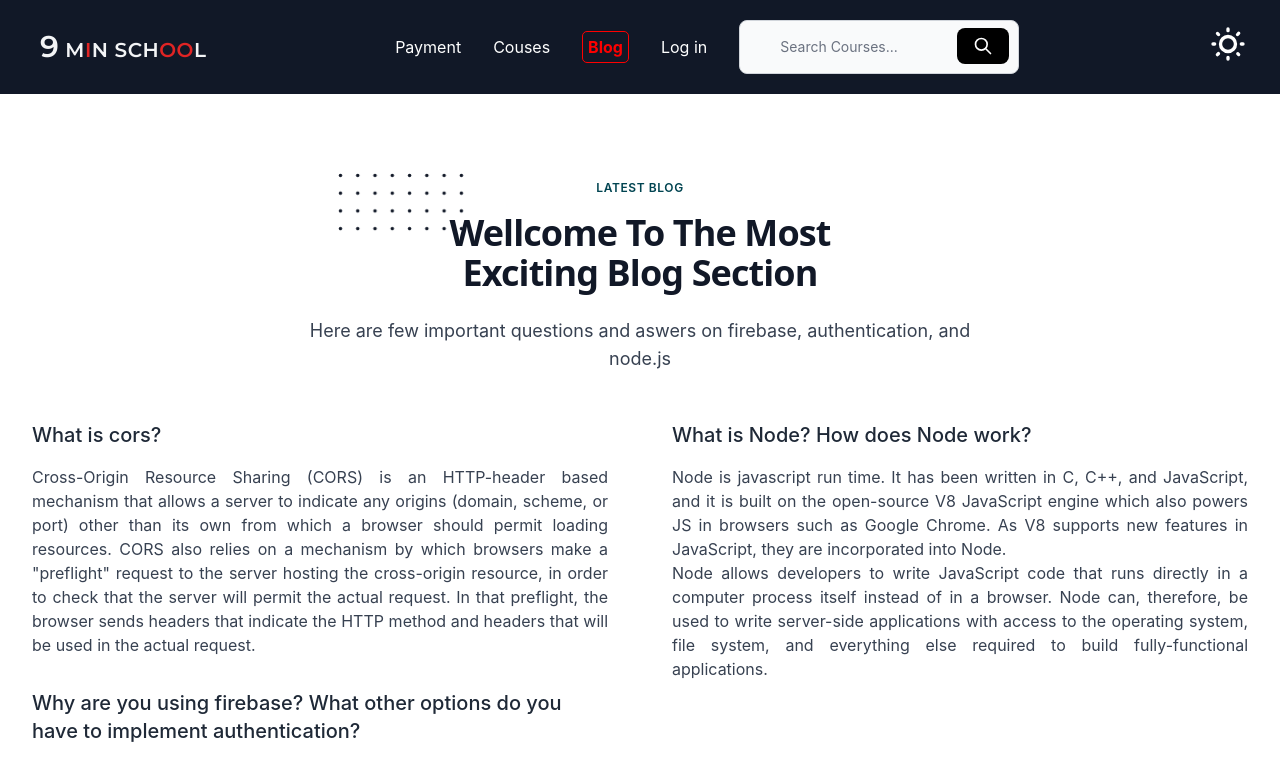
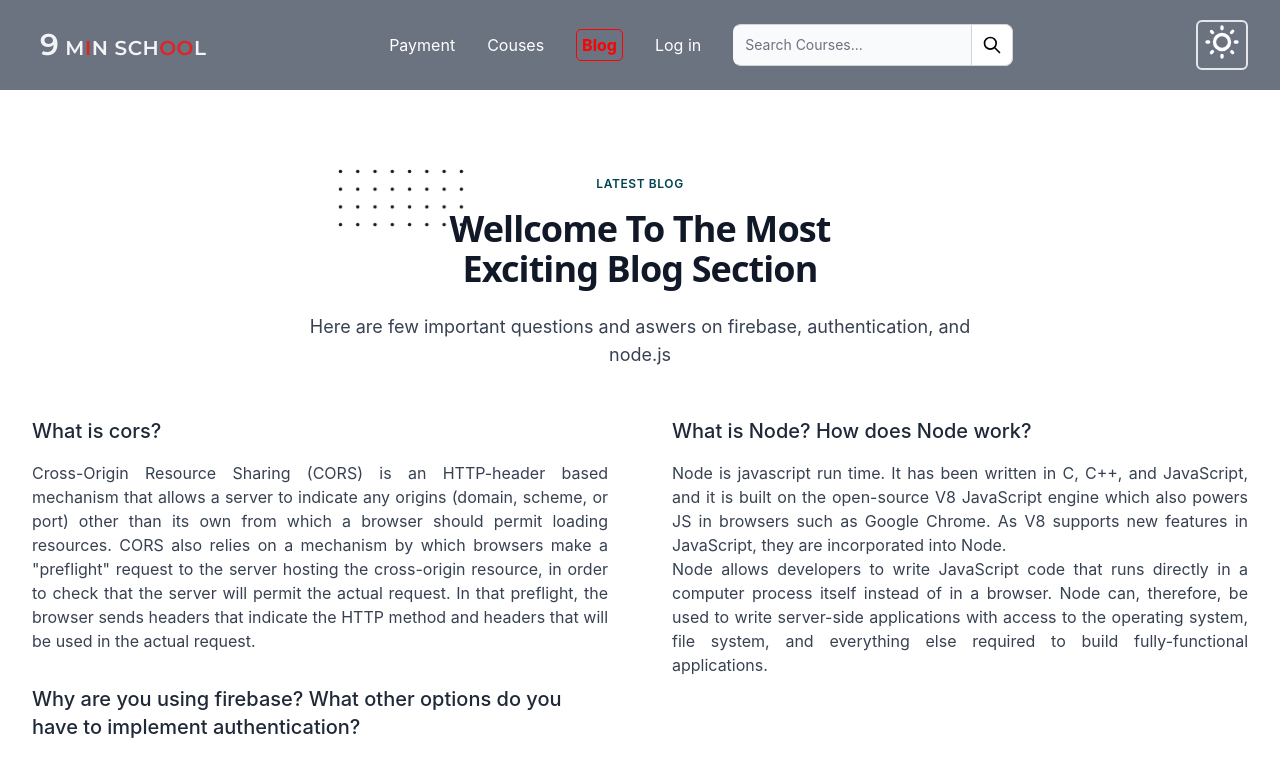
Before and after one commit to Shihab-Sabbir/9-MIN-SCHOOL-Client-Site, a React (Create React App) app: page /blog in a window 1280 px wide. Shown: the top 760 px of the page. Built offline with nearby package versions, Linux system fonts and the light colour scheme; no server answers; a web font is replaced by a local one.

Commit message:
dark mode modify

```diff
--- a/src/component/Destinations/Destinations.jsx
+++ b/src/component/Destinations/Destinations.jsx
@@ -10,11 +10,11 @@ function Destinations() {
 
     // const destinations = useLoaderData();
     useEffect(() => {
-        fetch(`http://localhost:5000/courses/${page}`).then(res => res.json()).then(data => setLocations(data)).catch(err => console.log(err));
+        fetch(`https://9-min-school.vercel.app/courses/${page}`).then(res => res.json()).then(data => setLocations(data)).catch(err => console.log(err));
     }, [page]);
 
     useEffect(() => {
-        fetch(`http://localhost:5000/courses`).then(res => res.json()).then(data => setAllCourse(data)).catch(err => console.log(err));
+        fetch(`https://9-min-school.vercel.app/courses`).then(res => res.json()).then(data => setAllCourse(data)).catch(err => console.log(err));
     }, []);
 
     const { pages, data, start, end } = locations;
@@ -41,7 +41,7 @@ function Destinations() {
     }
 
     return (
-        <div className={isMenuOpen ? 'pt-[250px]' : ''}>
+        <div className={isMenuOpen ? 'pt-[350px]' : ''}>
             <div className='lg:flex-row flex-col flex'>
                 <div className='flex flex-col justify-start items-center px-4 pt-2 min-h-screen'>
                     <p className='text-gray-400 pb-5 '>Showing courses {start} to {end - 1} out of {pages}</p>
--- a/src/component/Header/Header.jsx
+++ b/src/component/Header/Header.jsx
@@ -1,4 +1,3 @@
-import { Avatar } from 'flowbite-react';
 import React, { useContext, useEffect, useState } from 'react'
 import { NavLink, useNavigate } from 'react-router-dom';
 import { AuthContext } from '../../UserContext/UserContext';
@@ -27,7 +26,7 @@ function Header({ setSearch, toggle }) {
         }
     }, [])
     return (
-        <div className={(window.location.pathname !== '/') ? 'bg-gray-900 z-[200] min-h-fit' : 'bg-gray-900 z-[200] min-h-fit absolute min-w-full bg-opacity-0'}>
+        <div className={(window.location.pathname !== '/') ? 'dark:bg-gray-900 bg-gray-500 z-[200] min-h-fit' : ' bg-transparent dark:bg-transparent min-h-fit absolute min-w-full bg-opacity-0'}>
             <div className="px-4 py-5 mx-auto sm:max-w-xl md:max-w-full lg:max-w-screen-xl md:px-24 lg:px-8">
                 <div className="relative flex items-center justify-between">
                     <NavLink
@@ -75,13 +74,25 @@ function Header({ setSearch, toggle }) {
                             </NavLink>
                         </li>
                         <li>
-                            <form className="relative min-w-[280px]" onSubmit={handleSearchInput}>
+                            {/* <form className="relative min-w-[280px]" onSubmit={handleSearchInput}>
                                 <input type="search" id="default-search"
                                     name='search'
-                                    className="block p-4 pl-10 w-full text-sm text-gray-900 bg-gray-50 rounded-lg border border-gray-300 focus:ring-blue-500 focus:border-blue-500 dark:bg-gray-700 dark:border-gray-600 dark:placeholder-gray-400 dark:text-white dark:focus:ring-blue-500 dark:focus:border-blue-500" placeholder="Search Courses..." required />
+                                    className="block p-4 pl-10 w-full text-sm text-gray-900 bg-gray-50 rounded-lg border border-gray-300 focus:ring-gray-500 focus:border-gray-500 dark:bg-gray-700 dark:border-gray-600 dark:placeholder-gray-400 dark:text-white dark:focus:ring-gray-500 dark:focus:border-gray-500" placeholder="Search Courses..." required />
                                 <button type="submit" className=" absolute right-2.5 bottom-2.5 bg-black rounded-lg text-sm px-4 py-2 hover:scale-105">
                                     <svg aria-hidden="true" className="w-5 h-5 text-gray-500 dark:text-gray-400" fill="none" stroke="white" viewBox="0 0 24 24" xmlns="http://www.w3.org/2000/svg"><path strokeLinecap="round" strokeLinejoin="round" strokeWidth="2" d="M21 21l-6-6m2-5a7 7 0 11-14 0 7 7 0 0114 0z"></path></svg>
                                 </button>
+                            </form> */}
+                            <form className='rounded-lg lg:min-w-[280px]' onSubmit={handleSearchInput}>
+                                <div className="flex rounded-lg">
+                                    <label htmlFor="search-dropdown" className="mb-2 text-sm font-medium text-gray-900 sr-only dark:text-gray-300">Your Email</label>
+                                    <div className="relative w-full">
+                                        <input type="search" id="search-dropdown" name='search' className="block p-2.5 w-full z-20 text-sm text-gray-900 bg-gray-50 rounded-r-lg rounded-l-lg border-l-gray-50 border-l-2 border border-gray-300 focus:ring-gray-500 focus:border-gray-500 dark:bg-gray-700 dark:border-l-gray-700  dark:border-gray-600 dark:placeholder-gray-400 dark:text-white dark:focus:border-gray-500" placeholder="Search Courses..." required="" />
+                                        <button type="submit" className="absolute top-0 right-0 p-2.5 text-sm font-medium text-white bg-white rounded-r-lg border border-gray-300 hover:bg-blue-800 focus:none focus:outline-none focus:ring-gray-300 dark:bg-black dark:hover:bg-blue-700 dark:focus:none">
+                                            <svg aria-hidden="true" className="w-5 h-5 dark:stroke-white stroke-black" fill="none" stroke="currentColor" viewBox="0 0 24 24" xmlns="http://www.w3.org/2000/svg"><path strokeLinecap="round" stroke-linejoin="round" stroke-width="2" d="M21 21l-6-6m2-5a7 7 0 11-14 0 7 7 0 0114 0z"></path></svg>
+                                            <span className="sr-only">Search</span>
+                                        </button>
+                                    </div>
+                                </div>
                             </form>
                         </li>
                     </ul>
@@ -114,7 +125,7 @@ function Header({ setSearch, toggle }) {
                                 <img src={user?.photoURL} className="w-12 h-12 rounded-full dark:bg-gray-500" />
                                 <div>
                                     <span className="hidden lg:flex items-center space-x-1">
-                                        <NavLink to='/profile' className="text-xs hover:underline dark:text-gray-400">View profile</NavLink>
+                                        <NavLink to='/profile' className="text-xs hover:underline text-black dark:text-white">View profile</NavLink>
                                     </span>
                                 </div>
                             </div>}
@@ -122,7 +133,7 @@ function Header({ setSearch, toggle }) {
 
                         {isMenuOpen && (
                             <div className="absolute top-0 left-0 w-full">
-                                <div className="p-5 bg-white border rounded shadow-sm">
+                                <div className="p-5 bg-white dark:bg-gray-300 border rounded shadow-sm">
                                     <div className="flex items-center justify-between mb-4">
                                         <div>
                                             <NavLink
@@ -233,24 +244,26 @@ function Header({ setSearch, toggle }) {
                             <div>
                                 <h2 className="hidden xl:block text-sm text-blue-600 font-semibold">{user?.email || 'No Email'}</h2>
                                 <span className="flex items-center space-x-1">
-                                    <NavLink to='/profile' className="text-xs hover:underline text-blue-600 dark:text-gray-400">View profile</NavLink>
+                                    <NavLink to='/profile' className="text-xs hover:underline  text-black dark:text-white">View profile</NavLink>
                                 </span>
                             </div>
 
                         </div>
                     }
-                    <div className='hidden lg:block'>
+                    <div className='hidden lg:block border-2 px-1 rounded-md'>
                         <label className="swap swap-rotate">
                             <input type="checkbox" className='hidden' onClick={handleDarkMode} />
                             {dark || <svg className=" fill-white w-10 h-10" xmlns="http://www.w3.org/2000/svg" viewBox="0 0 24 24"><path d="M5.64,17l-.71.71a1,1,0,0,0,0,1.41,1,1,0,0,0,1.41,0l.71-.71A1,1,0,0,0,5.64,17ZM5,12a1,1,0,0,0-1-1H3a1,1,0,0,0,0,2H4A1,1,0,0,0,5,12Zm7-7a1,1,0,0,0,1-1V3a1,1,0,0,0-2,0V4A1,1,0,0,0,12,5ZM5.64,7.05a1,1,0,0,0,.7.29,1,1,0,0,0,.71-.29,1,1,0,0,0,0-1.41l-.71-.71A1,1,0,0,0,4.93,6.34Zm12,.29a1,1,0,0,0,.7-.29l.71-.71a1,1,0,1,0-1.41-1.41L17,5.64a1,1,0,0,0,0,1.41A1,1,0,0,0,17.66,7.34ZM21,11H20a1,1,0,0,0,0,2h1a1,1,0,0,0,0-2Zm-9,8a1,1,0,0,0-1,1v1a1,1,0,0,0,2,0V20A1,1,0,0,0,12,19ZM18.36,17A1,1,0,0,0,17,18.36l.71.71a1,1,0,0,0,1.41,0,1,1,0,0,0,0-1.41ZM12,6.5A5.5,5.5,0,1,0,17.5,12,5.51,5.51,0,0,0,12,6.5Zm0,9A3.5,3.5,0,1,1,15.5,12,3.5,3.5,0,0,1,12,15.5Z" /></svg>}
                             {dark && <svg className=" fill-white  w-10 h-10" xmlns="http://www.w3.org/2000/svg" viewBox="0 0 24 24"><path d="M21.64,13a1,1,0,0,0-1.05-.14,8.05,8.05,0,0,1-3.37.73A8.15,8.15,0,0,1,9.08,5.49a8.59,8.59,0,0,1,.25-2A1,1,0,0,0,8,2.36,10.14,10.14,0,1,0,22,14.05,1,1,0,0,0,21.64,13Zm-9.5,6.69A8.14,8.14,0,0,1,7.08,5.22v.27A10.15,10.15,0,0,0,17.22,15.63a9.79,9.79,0,0,0,2.1-.22A8.11,8.11,0,0,1,12.14,19.73Z" /></svg>}
                         </label>
                     </div>
-                    <label className={(user?.uid) ? "swap swap-rotate absolute top-[60px] right-[15px] z-50 sm:top-[10px] sm:-right-[70px] md:top-[10%] md:right[0px] md:-right-[0px] md:-mr-[80px] lg:top-[100px] lg:hidden" : "swap swap-rotate absolute top-[60px] right-[15px] z-50 sm:top-[0px] sm:-right-[70px] md:top-[10%] md:right[0px] md:-right-[0px] md:-mr-[80px] lg:top-[100px] lg:hidden"}>
-                        <input type="checkbox" className='hidden' onClick={handleDarkMode} />
-                        {dark && <svg className=" fill-current sm:fill-white  !w-8 !h-8 sm:w-10 sm:h-10" xmlns="http://www.w3.org/2000/svg" viewBox="0 0 24 24"><path d="M21.64,13a1,1,0,0,0-1.05-.14,8.05,8.05,0,0,1-3.37.73A8.15,8.15,0,0,1,9.08,5.49a8.59,8.59,0,0,1,.25-2A1,1,0,0,0,8,2.36,10.14,10.14,0,1,0,22,14.05,1,1,0,0,0,21.64,13Zm-9.5,6.69A8.14,8.14,0,0,1,7.08,5.22v.27A10.15,10.15,0,0,0,17.22,15.63a9.79,9.79,0,0,0,2.1-.22A8.11,8.11,0,0,1,12.14,19.73Z" /></svg>}
-                        {dark || <svg className=" fill-current sm:fill-white !w-8 !h-8 sm:w-10 sm:h-10" xmlns="http://www.w3.org/2000/svg" viewBox="0 0 24 24"><path d="M5.64,17l-.71.71a1,1,0,0,0,0,1.41,1,1,0,0,0,1.41,0l.71-.71A1,1,0,0,0,5.64,17ZM5,12a1,1,0,0,0-1-1H3a1,1,0,0,0,0,2H4A1,1,0,0,0,5,12Zm7-7a1,1,0,0,0,1-1V3a1,1,0,0,0-2,0V4A1,1,0,0,0,12,5ZM5.64,7.05a1,1,0,0,0,.7.29,1,1,0,0,0,.71-.29,1,1,0,0,0,0-1.41l-.71-.71A1,1,0,0,0,4.93,6.34Zm12,.29a1,1,0,0,0,.7-.29l.71-.71a1,1,0,1,0-1.41-1.41L17,5.64a1,1,0,0,0,0,1.41A1,1,0,0,0,17.66,7.34ZM21,11H20a1,1,0,0,0,0,2h1a1,1,0,0,0,0-2Zm-9,8a1,1,0,0,0-1,1v1a1,1,0,0,0,2,0V20A1,1,0,0,0,12,19ZM18.36,17A1,1,0,0,0,17,18.36l.71.71a1,1,0,0,0,1.41,0,1,1,0,0,0,0-1.41ZM12,6.5A5.5,5.5,0,1,0,17.5,12,5.51,5.51,0,0,0,12,6.5Zm0,9A3.5,3.5,0,1,1,15.5,12,3.5,3.5,0,0,1,12,15.5Z" /></svg>}
-                    </label>
+                    <div className={(user?.uid) ? "swap swap-rotate absolute top-[60px] right-[15px] z-50 sm:top-[10px]  sm:-right-[50px] md:top-[12px] md:right[0px] md:-right-[0px] md:-mr-[80px] lg:top-[100px] lg:hidden border-2 px-1 rounded-md" : "swap swap-rotate absolute top-[60px] right-[15px] z-50 sm:top-[0px] sm:-right-[50px] md:top-[10%] md:right[0px] md:-right-[0px] md:-mr-[80px] lg:top-[100px] lg:hidden border-2 px-1 rounded-md"}>
+                        <label className={isMenuOpen ? '' : 'hidden sm:block'}>
+                            <input type="checkbox" className='hidden' onClick={handleDarkMode} />
+                            {dark && <svg className=" fill-current sm:fill-white  !w-8 !h-8 sm:w-10 sm:h-10" xmlns="http://www.w3.org/2000/svg" viewBox="0 0 24 24"><path d="M21.64,13a1,1,0,0,0-1.05-.14,8.05,8.05,0,0,1-3.37.73A8.15,8.15,0,0,1,9.08,5.49a8.59,8.59,0,0,1,.25-2A1,1,0,0,0,8,2.36,10.14,10.14,0,1,0,22,14.05,1,1,0,0,0,21.64,13Zm-9.5,6.69A8.14,8.14,0,0,1,7.08,5.22v.27A10.15,10.15,0,0,0,17.22,15.63a9.79,9.79,0,0,0,2.1-.22A8.11,8.11,0,0,1,12.14,19.73Z" /></svg>}
+                            {dark || <svg className=" fill-current sm:fill-white !w-8 !h-8 sm:w-10 sm:h-10" xmlns="http://www.w3.org/2000/svg" viewBox="0 0 24 24"><path d="M5.64,17l-.71.71a1,1,0,0,0,0,1.41,1,1,0,0,0,1.41,0l.71-.71A1,1,0,0,0,5.64,17ZM5,12a1,1,0,0,0-1-1H3a1,1,0,0,0,0,2H4A1,1,0,0,0,5,12Zm7-7a1,1,0,0,0,1-1V3a1,1,0,0,0-2,0V4A1,1,0,0,0,12,5ZM5.64,7.05a1,1,0,0,0,.7.29,1,1,0,0,0,.71-.29,1,1,0,0,0,0-1.41l-.71-.71A1,1,0,0,0,4.93,6.34Zm12,.29a1,1,0,0,0,.7-.29l.71-.71a1,1,0,1,0-1.41-1.41L17,5.64a1,1,0,0,0,0,1.41A1,1,0,0,0,17.66,7.34ZM21,11H20a1,1,0,0,0,0,2h1a1,1,0,0,0,0-2Zm-9,8a1,1,0,0,0-1,1v1a1,1,0,0,0,2,0V20A1,1,0,0,0,12,19ZM18.36,17A1,1,0,0,0,17,18.36l.71.71a1,1,0,0,0,1.41,0,1,1,0,0,0,0-1.41ZM12,6.5A5.5,5.5,0,1,0,17.5,12,5.51,5.51,0,0,0,12,6.5Zm0,9A3.5,3.5,0,1,1,15.5,12,3.5,3.5,0,0,1,12,15.5Z" /></svg>}
+                        </label>
+                   </div>
                 </div>
             </div>
         </div>
--- a/src/component/Search/Search.jsx
+++ b/src/component/Search/Search.jsx
@@ -1,10 +1,12 @@
 import React from 'react'
-import { Link, useLoaderData } from 'react-router-dom';
+import { Link, useLoaderData, useOutletContext } from 'react-router-dom';
 import Destination from '../Destinations/Destination';
 
 function Search() {
     const data = useLoaderData();
+    const { isMenuOpen } = useOutletContext();
     return (
+        <div className={isMenuOpen ? 'pt-[350px]' : ''}>
             <div className='flex flex-col justify-center items-center px-4 pt-4'>
 
                 {data?.length === 0 && <>
@@ -39,6 +41,7 @@ function Search() {
                     </>
                 }
             </div>
+       </div>
     )
 }
 
--- a/src/index.css
+++ b/src/index.css
@@ -1,6 +1,29 @@
 @tailwind base;
 @tailwind components;
 @tailwind utilities;
+
+
+/* width */
+::-webkit-scrollbar {
+  width: 5px;
+}
+
+/* Track */
+::-webkit-scrollbar-track {
+  background: #f1f1f1;
+}
+
+/* Handle */
+::-webkit-scrollbar-thumb {
+  background: #888;
+}
+
+/* Handle on hover */
+::-webkit-scrollbar-thumb:hover {
+  background: #555;
+}
+
+
 body {
   margin: 0;
   font-family: -apple-system, BlinkMacSystemFont, 'Segoe UI', 'Roboto', 'Oxygen',
--- a/src/router/router.js
+++ b/src/router/router.js
@@ -17,7 +17,7 @@ export const router = createBrowserRouter([
         path: '/', errorElement: <ErrorPage />, element: <Layout />, children: [
             {
                 path: '/', loader: async ({ params }) => {
-                    return fetch('http://localhost:5000/hotels/slider');
+                    return fetch('https://9-min-school.vercel.app/hotels/slider');
                 }, element: <Home />
             },
             { path: '/register', element: <Register /> },
@@ -28,12 +28,12 @@ export const router = createBrowserRouter([
             { path: '/blog', element: <Blog /> },
             {
                 path: '/courses/:id', loader: async ({ params }) => {
-                    return fetch(`http://localhost:5000/course/${params.id}`);
+                    return fetch(`https://9-min-school.vercel.app/course/${params.id}`);
                 }, element: <Hotel />
             },
             {
                 path: '/search/:name', loader: async ({ params }) => {
-                    return fetch(`http://localhost:5000/search/${params.name}`);
+                    return fetch(`https://9-min-school.vercel.app/search/${params.name}`);
                 }, element: <Search />
             },
         ]
```
Also changed, not shown: src/component/Home/home_bg.jpg, 1 other file (tests, documents, lock files or other folders). Lines whose indentation alone changed are shown as unchanged.
